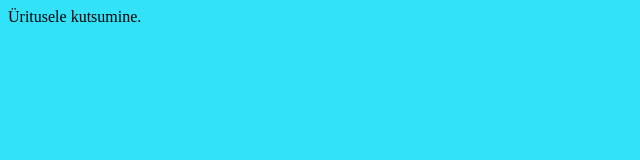
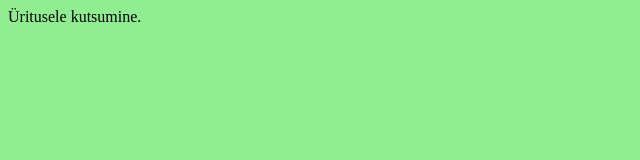
Before and after one commit to Zeusgar/Veebileht-sissejuhatus-erialasse, a plain HTML site: page index.html in a window 1280 px wide. Shown: the whole page, without its empty margins (0-640 px from the left). Drawn offline with Linux system fonts and the light colour scheme.

Commit message:
teine haru

```diff
--- a/style.css
+++ b/style.css
@@ -1,3 +1,3 @@
 body {
-    background-color: rgb(50, 226, 249);
+    background-color: lightgreen;
 }
```
